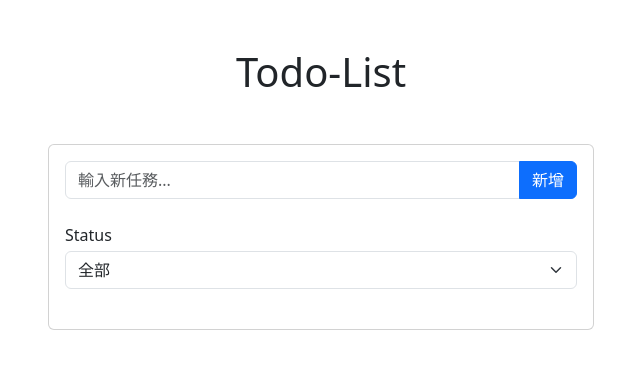
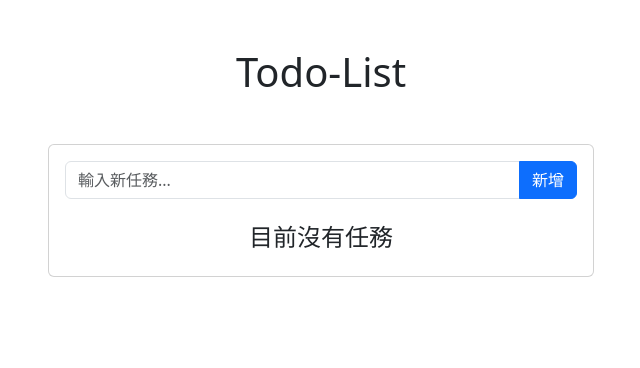
Before and after one commit to Zong2024/react-todo-list, a React (Vite) app: page / in a window 1280 px wide. Shown: the top 368 px of the page, without its empty margins (319-959 px from the left). Built offline with nearby package versions, Linux system fonts and the light colour scheme.

Commit message:
feat(App): 無任務提示

```diff
--- a/src/App.jsx
+++ b/src/App.jsx
@@ -90,6 +90,11 @@ function App() {
                   </div>
                 </form>
 
+                <ul className="list-group mt-4">
+                  {todo.length < 1 ? (
+                    <h4 className="text-center">目前沒有任務</h4>
+                  ) : (
+                    <>
                       <div className="my-4">
                         <label htmlFor="filter-select">Status</label>
                         <select
@@ -106,7 +111,6 @@ function App() {
                         </select>
                       </div>
 
-                <ul className="list-group mt-4">
                       {filterTodo().map((item) => (
                         <li className="d-flex fs-4 mt-2" key={item.id}>
                           <div className="form-check me-3">
@@ -166,6 +170,8 @@ function App() {
                           ></button>
                         </li>
                       ))}
+                    </>
+                  )}
                 </ul>
               </div>
             </div>
```
Lines whose indentation alone changed are shown as unchanged.
